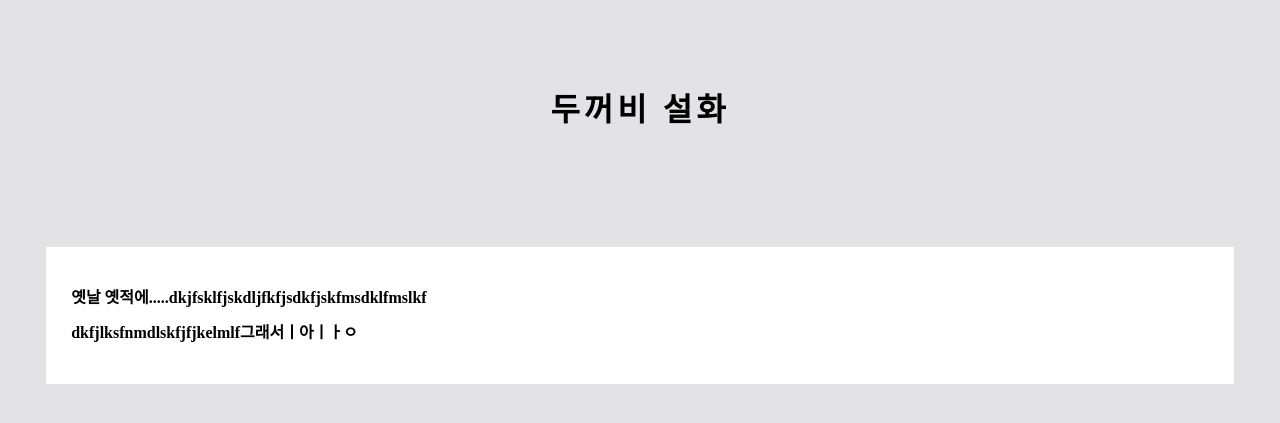
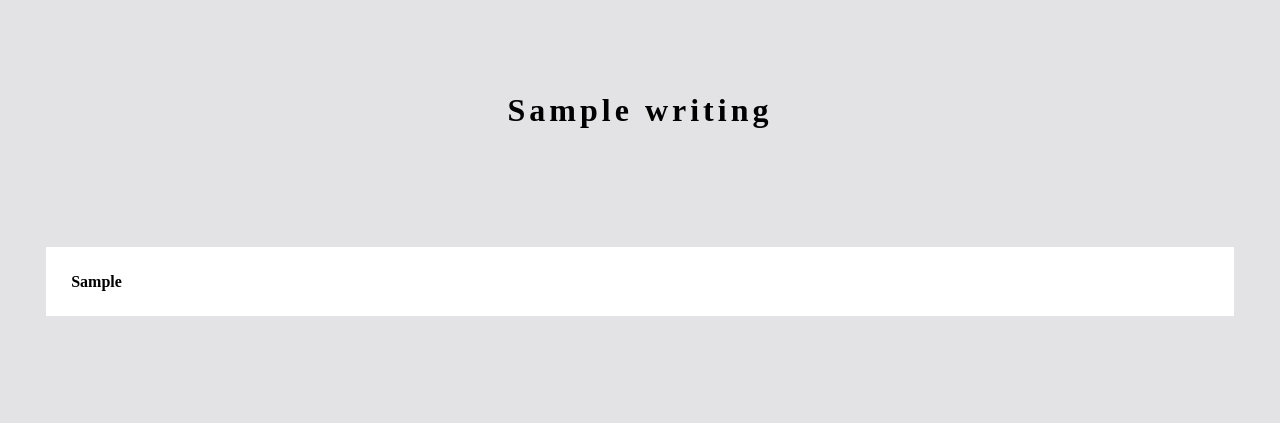
Before and after one commit to kimhbryan/geultarae-dev, a Django app: template templates/plot.html in a window 1280 px wide. Shown: the top 423 px of the page. Run offline with Django 4.2, Linux system fonts and the light colour scheme; the template is opened without the code that fills it: values that come from a table or form of the project are taken from there, others are empty; tables that the repository leaves empty hold one stand-in row (values such as "Sample post"); some libraries are stand-ins or nearby versions; some web fonts are replaced.

Commit message:
Make plot text dynamic

```diff
--- a/templates/plot.html
+++ b/templates/plot.html
@@ -40,11 +40,12 @@
 <body>
     <div class="content">
         <div class="plot-title">
-            두꺼비 설화
+            {{ writing.title }}
         </div>
         <div class="plot-story">
-        <p>옛날 옛적에.....dkjfsklfjskdljfkfjsdkfjskfmsdklfmslkf</p>
-        <p>dkfjlksfnmdlskfjfjkelmlf그래서ㅣ아ㅣㅏㅇ</p>
+            {% autoescape off %}
+                {{ writing.plot }}
+            {% endautoescape %}
         </div>
     </div>
 </body>
```
